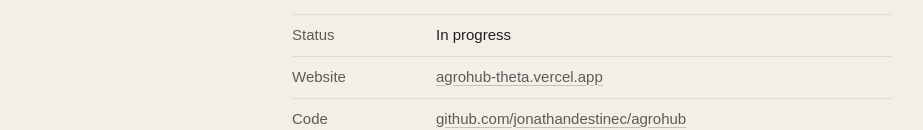
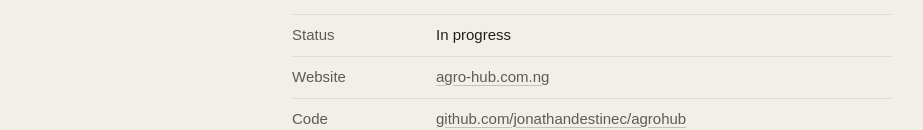
Before and after one commit to jonathandestinec/my-portfolio-redesign, a Next.js app: page /work/agrohub in a window 1280 px wide. Shown: the part 675-805 px from the top of the page, without its empty margins (48-971 px from the left). Built offline with nearby package versions, Linux system fonts and the light colour scheme; no server answers; a web font is replaced by a local one.

Commit message:
fix: AgroHub links to its custom domain agro-hub.com.ng

```diff
--- a/content/projects.ts
+++ b/content/projects.ts
@@ -257,7 +257,7 @@ export const projects: Project[] = [
     year: '2026',
     status: 'in-progress',
     links: {
-      live: 'https://agrohub-theta.vercel.app',
+      live: 'https://agro-hub.com.ng',
       repo: 'https://github.com/jonathandestinec/agrohub',
     },
     images: [
--- a/scripts/capture-screenshots.ts
+++ b/scripts/capture-screenshots.ts
@@ -14,7 +14,7 @@ type Shot = { name: string; route: string; phone?: boolean; scrollTo?: string }
 
 const projects: Record<string, { base: string; shots: Shot[] }> = {
   agrohub: {
-    base: 'https://agrohub-theta.vercel.app',
+    base: 'https://agro-hub.com.ng',
     shots: [
       { name: 'landing', route: '/' },
       { name: 'lots', route: '/lots' },
```
Also changed, not shown: 2 other files (tests, documents, lock files or other folders).
